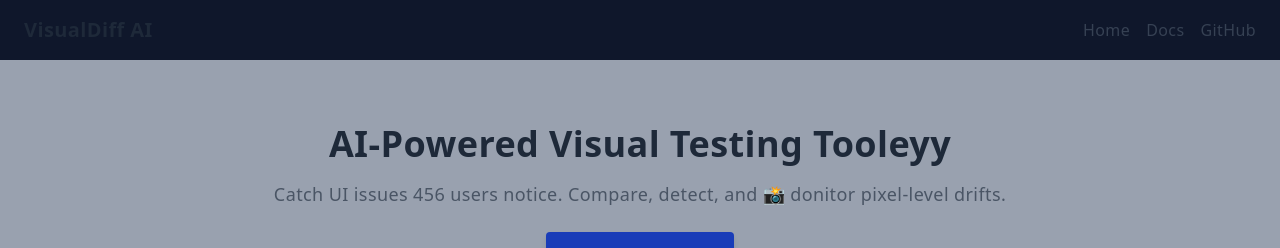
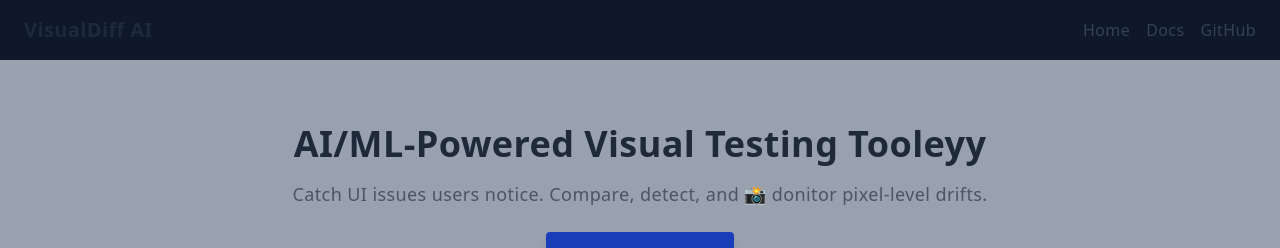
Before and after one commit to Shenile/vt-ai, a React (Vite) app in the folder vt-ai-fe/: page / in a window 1280 px wide. Shown: the top 248 px of the page. Built offline with nearby package versions, Linux system fonts and the light colour scheme.

Commit message:
ui-change-commit

```diff
--- a/vt-ai-fe/src/App.jsx
+++ b/vt-ai-fe/src/App.jsx
@@ -18,9 +18,9 @@ function App() {
 
       {/* Hero */}
       <section className="bg-gray-400 py-16 px-6 text-center">
-        <h2 className="text-4xl font-bold mb-4">AI-Powered Visual Testing Tooleyy</h2>
+        <h2 className="text-4xl font-bold mb-4">AI/ML-Powered Visual Testing Tooleyy</h2>
         <p className="text-lg text-gray-600 mb-6">
-          Catch UI issues 456 users notice. Compare, detect, and 📸 donitor pixel-level drifts.
+          Catch UI issues  users notice. Compare, detect, and 📸 donitor pixel-level drifts.
         </p>
         <button className="bg-blue-800 text-white px-6 py-3 rounded hover:bg-gray-800 shadow-md">
           Get Started Today
```
